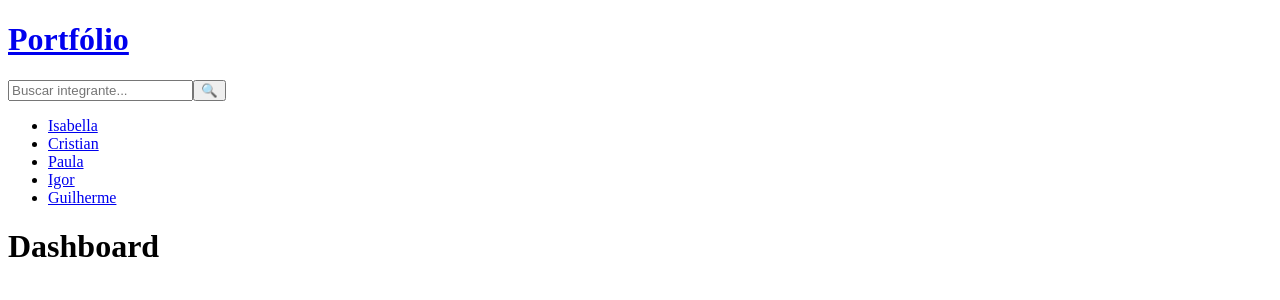
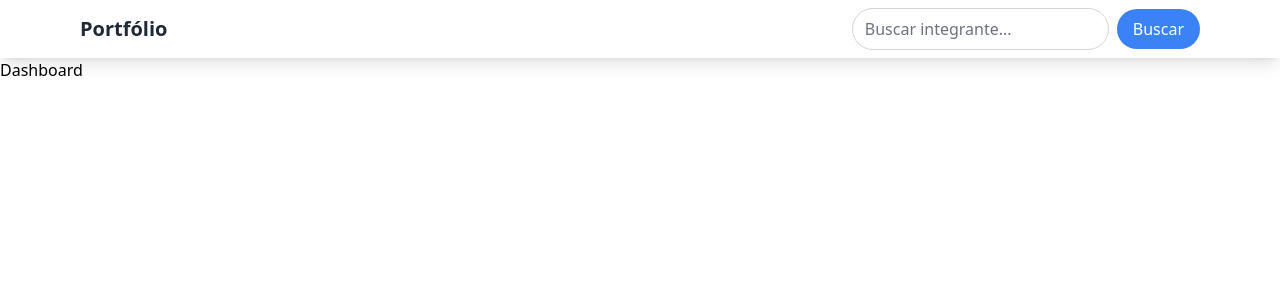
Before and after one commit to IsabellaMedeiros1/CP6-Front, a Next.js app in the folder portfolio/: page / in a window 1280 px wide. Shown: the top 300 px of the page. Built offline with nearby package versions, Linux system fonts and the light colour scheme.

Commit message:
criando css do header

```diff
--- a/portfolio/src/components/Header/Header.tsx
+++ b/portfolio/src/components/Header/Header.tsx
@@ -3,8 +3,8 @@
 import Link from 'next/link';
 import { useState } from 'react';
 import { useRouter } from 'next/navigation';
+import '../../styles/header.css';
 import { HeaderProps } from '@/types';
-
 
 export default function Header({ integrantes }: HeaderProps) {
   const [searchTerm, setSearchTerm] = useState('');
@@ -12,49 +12,36 @@ export default function Header({ integrantes }: HeaderProps) {
 
   const handleSearch = (e: React.FormEvent) => {
     e.preventDefault();
-
-    const normalizedSearchTerm = searchTerm.trim().toLowerCase();
-
     const found = integrantes.find(integrante =>
-      integrante.nome.toLowerCase().includes(normalizedSearchTerm)
+      integrante.nome.toLowerCase() === searchTerm.toLowerCase()
     );
 
     if (found) {
       router.push(`/cards/${found.nome.toLowerCase()}`);
     } else {
-      alert("Integrante não encontrado!");
+      alert("Integrante não encontrado");
     }
   };
 
   return (
-    <header>
-      <div className="container mx-auto">
-        <h1 className="text-2xl font-bold">
-          <Link href="/" >
-            Portfólio
-          </Link>
+    <header className="header">
+      <div className="header-container">
+        <h1 className="header-title">
+          <Link href="/">Portfólio</Link>
         </h1>
-        <nav>
-          <form onSubmit={handleSearch} className="flex">
+        <nav className="header-nav">
+          <form onSubmit={handleSearch} className="search-search">
             <input
               type="text"
               placeholder="Buscar integrante..."
+              className="header-input"
               value={searchTerm}
               onChange={(e) => setSearchTerm(e.target.value)}
             />
-            <button type="submit">
-              🔍
+            <button type="submit" className="btn-header">
+              Buscar
             </button>
           </form>
-          <ul className="mt-2 space-y-1">
-            {integrantes.map((integrante) => (
-              <li key={integrante.id}>
-                <Link href={`/cards/${integrante.nome.toLowerCase()}`}>
-                  {integrante.nome}
-                </Link>
-              </li>
-            ))}
-          </ul>
         </nav>
       </div>
     </header>
--- /dev/null
+++ b/portfolio/src/styles/header.css
@@ -0,0 +1,43 @@
+@tailwind base;
+@tailwind components;
+@tailwind utilities;
+
+.header {
+  @apply bg-white shadow-lg;
+}
+
+.header-container {
+  @apply flex justify-between items-center max-w-6xl mx-auto px-4 py-2; /* Centralização e espaçamento */
+}
+
+.header-title {
+  @apply text-xl font-semibold text-gray-800;
+}
+
+.header-nav {
+  @apply flex;
+}
+
+.search-header {
+  @apply flex items-center;
+}
+
+.header-input {
+  @apply px-3 py-2 border border-gray-300 rounded-full focus:outline-none focus:ring-2 focus:ring-blue-400 transition; /* Estilização do input */
+}
+
+.header-input::placeholder {
+  @apply text-gray-500;
+}
+
+.header-input:focus {
+  @apply bg-gray-100;
+}
+
+.btn-header {
+  @apply ml-2 px-4 py-2 rounded-full bg-blue-500 text-white font-medium transition duration-300;
+}
+
+.btn-header:hover {
+  @apply bg-blue-600;
+}
```
Also changed, not shown: portfolio/src/styles/globals.css (deleted).
